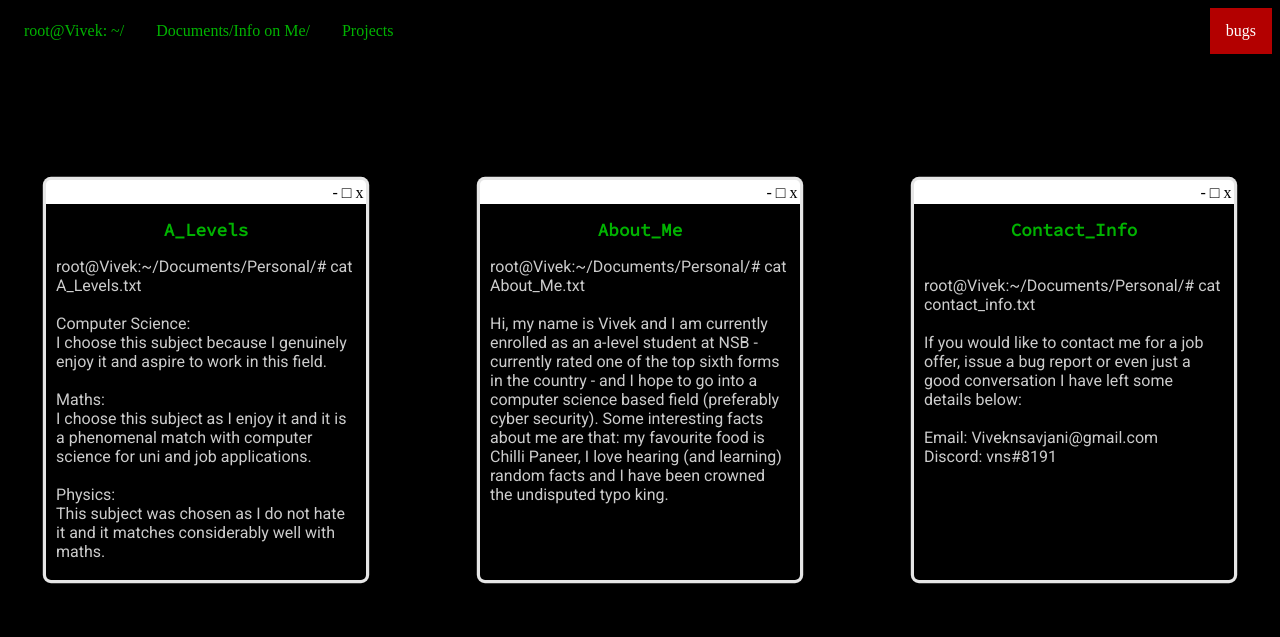
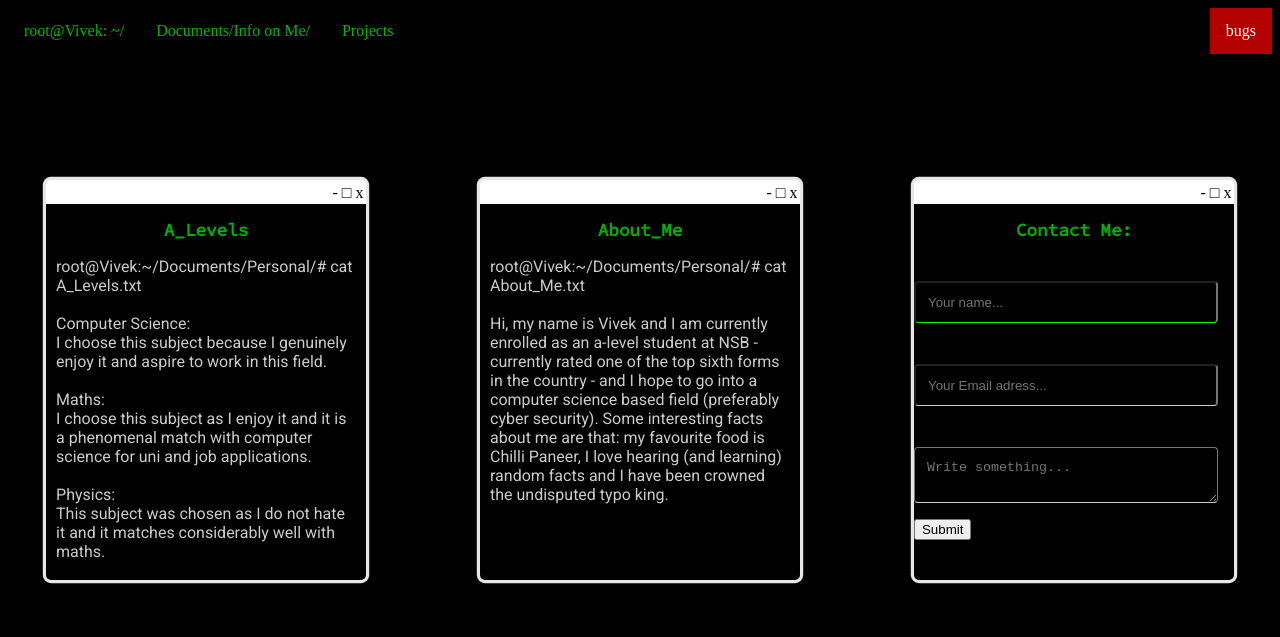
Before and after one commit to Vivek-Savjani/Portfolio, a plain HTML site: page Vivek.html in a window 1280 px wide. Drawn offline with nearby package versions, Linux system fonts and the light colour scheme.

Commit message:
Add files via upload

```diff
--- a/Style.css
+++ b/Style.css
@@ -91,7 +91,35 @@
                     border-radius: 0 0 5px 5px;
                     border-bottom:rgba(255, 255, 255, 1);
                     background-color: rgba(0,0,0,1);
+                    font-family: 'Roboto', sans-serif;
                 }
+
+                input[type=text], select{
+                    width: 95%;
+                    padding: 12px;
+                    border-bottom: 1px solid rgba(0,255,0,1);
+                    border-radius: 4px;
+                    margin-top: 6px;
+                    margin-bottom: 16px;
+                    background-color:transparent;
+                    color:white;
+
+                  }
+
+
+                  input[type=email], select, textarea {
+                    width: 95%;
+                    padding: 12px;
+                    border-bottom: 1px solid #ccc;
+                    border-radius: 4px;
+                    box-sizing: border-box;
+                    margin-top: 6px;
+                    margin-bottom: 16px;
+                    resize: vertical;
+                    background-color:transparent;
+                    color:white;
+
+                  }
 
                 .t:hover
                 {
--- a/Vivek.html
+++ b/Vivek.html
@@ -56,23 +56,28 @@
             </div>
         </div>
 
-           <div class='t'>
+          <div class='t'>
             <div class='top-bar'>
               <div class='window'>
                 - □	x
               </div>
             </div>
             <div class='content'>
-              <h2 class = "title">Contact_Info</h2>
-              <p class = "text"></br>root@Vivek:~/Documents/Personal/# cat contact_info.txt</br></br>
-                If you would like to contact me for a job offer, issue a bug report
-                or even just a good conversation I have left some details below:</br>
-                </br>
-                Email: Viveknsavjani@gmail.com</br>
-                Discord: vns#8191</br>
-            </p>
+              <h2 class ="title">Contact Me:</h2>
+              <form action="#action_page">
+                <label for="fname">First Name</label>
+                <input type="text" id="name" name="email" placeholder="Your name...">
+
+                <label for="lname">Email</label>
+                <input type="email" id="email" name="email" placeholder="Your Email adress...">
+
+                <label for="subject">Subject</label>
+                <textarea type="text" id="subject" name="subject" placeholder="Write something..." ></textarea>
+
+                <input type="submit" value="Submit">
+              </form>
             </div>
-            </div>
+          </div>
             <div style = "padding: 2.5vh;"></div>
     </div>
 
```
Also changed, not shown: screen.css (indentation only).
